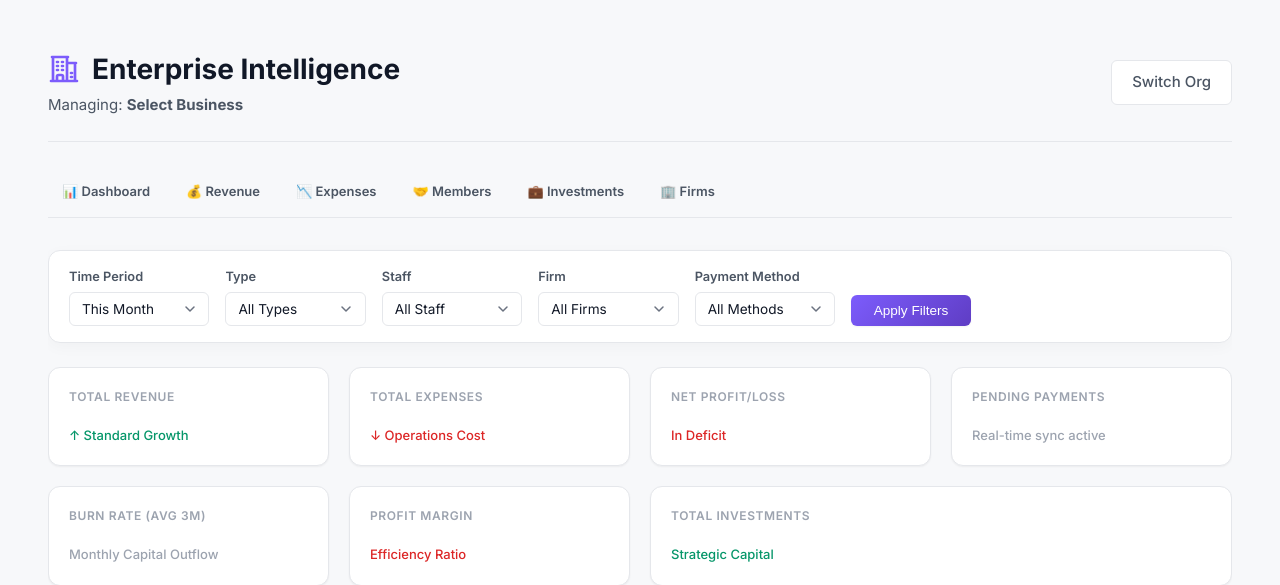
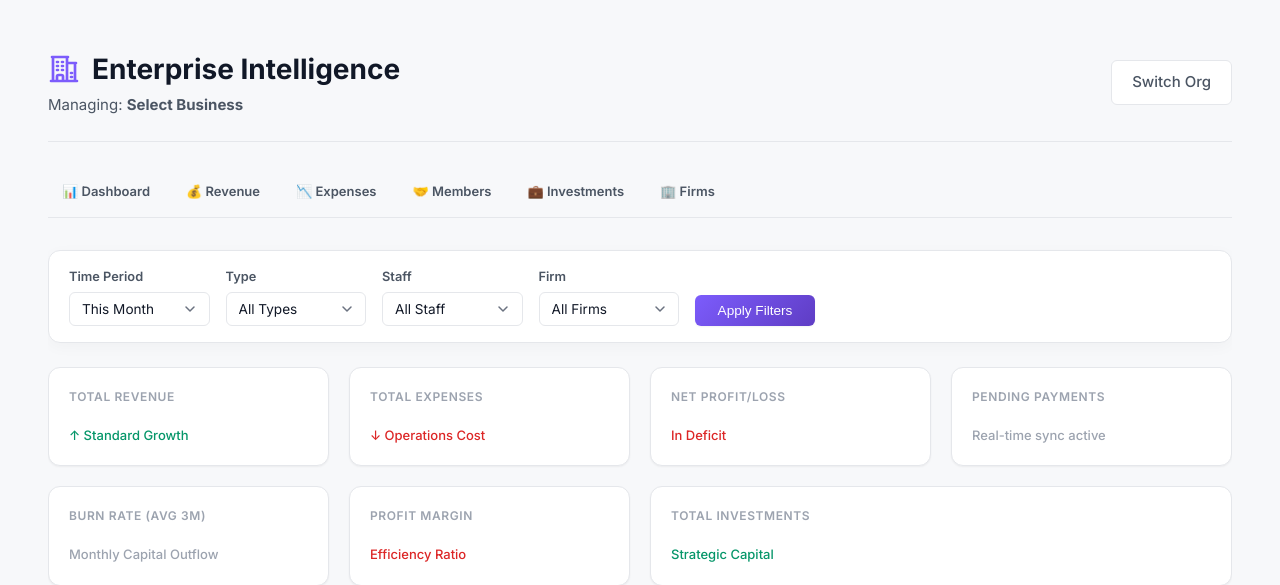
Before and after one commit to parthhkdigiverse/expense-tracker, a Flask app: template templates/enterprise/dashboard.html in a window 1280 px wide. Shown: the top 585 px of the page. Run offline with Flask 3, Linux system fonts and the light colour scheme; the template is opened without the code that fills it, so the values that code supplies are empty.

Commit message:
edited filter to remove cash from filter

```diff
--- a/templates/enterprise/dashboard.html
+++ b/templates/enterprise/dashboard.html
@@ -56,20 +56,6 @@
             </select>
         </div>
 
-        <!-- Method -->
-        <div style="flex: 1; min-width: 140px;">
-            <label
-                style="font-size: 0.8rem; font-weight: 600; color: var(--text-secondary); margin-bottom: 0.35rem; display: block;">Payment
-                Method</label>
-            <select name="method" class="form-control" style="font-size: 0.85rem; padding: 0.5rem 0.75rem;">
-                <option value="All" {% if method_filter=='All' %}selected{% endif %}>All Methods</option>
-                <option value="cash" {% if method_filter=='cash' %}selected{% endif %}>Cash</option>
-                {% for b in enterprise_banks %}
-                <option value="{{ b.id }}" {% if method_filter==b.id|string %}selected{% endif %}>{{ b.bank_name }}
-                </option>
-                {% endfor %}
-            </select>
-        </div>
 
         <!-- Apply Button -->
         <div style="min-width: 120px;">
```
Also changed, not shown: blueprints/enterprise.py (+2 -6 lines).
